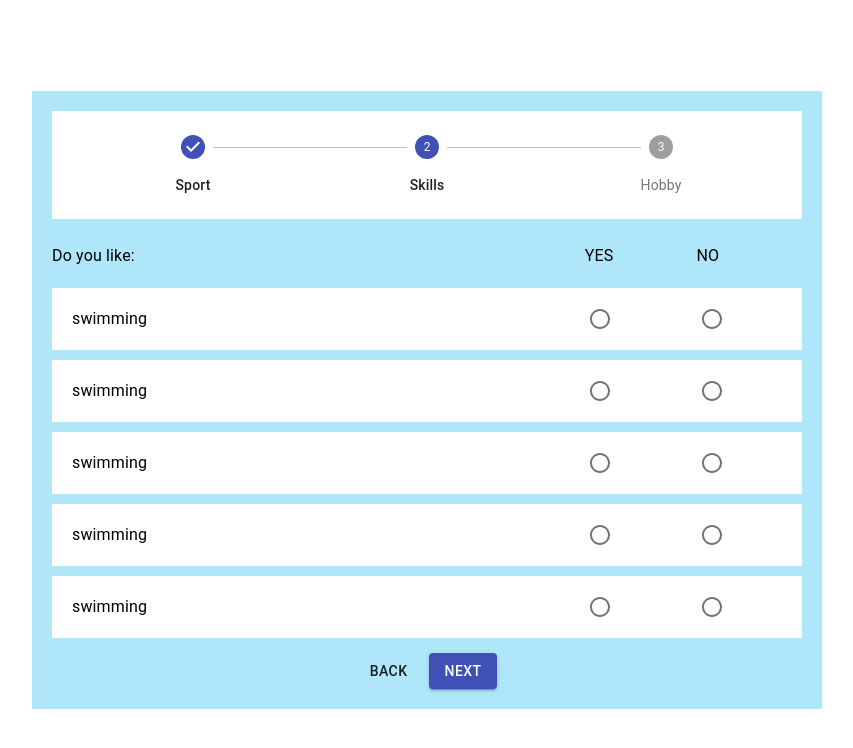
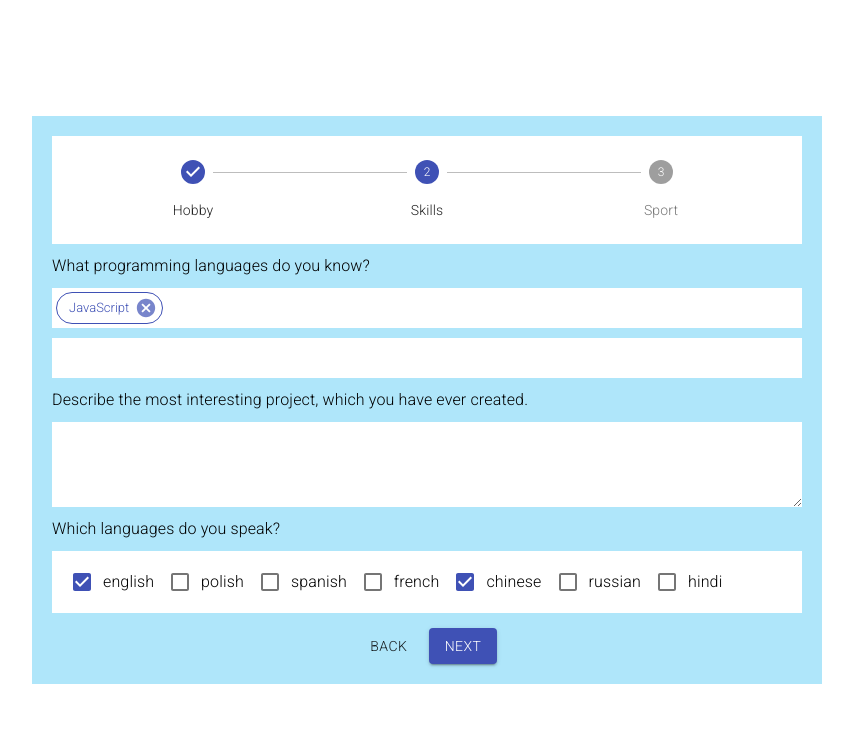
Before and after one commit to framista/questionnaire, a React (Create React App) app: page / in a window 1280 px wide. Both pictures are taken after a click on the button "NEXT". Shown: the top 748 px of the page, without its empty margins (213-1066 px from the left). Built offline with nearby package versions, Linux system fonts and the light colour scheme.

Commit message:
Configure RTK for sport

```diff
--- a/public/index.html
+++ b/public/index.html
@@ -10,6 +10,8 @@
       content="Web site created using create-react-app"
     />
     <link rel="stylesheet" href="https://fonts.googleapis.com/icon?family=Material+Icons" />
+    <link href="https://fonts.googleapis.com/css2?family=Roboto:wght@300&display=swap" rel="stylesheet">
+
     <link rel="apple-touch-icon" href="%PUBLIC_URL%/logo192.png" />
     <!--
       manifest.json provides metadata used when your web app is installed on a
@@ -25,7 +27,7 @@
       work correctly both with client-side routing and a non-root public URL.
       Learn how to configure a non-root public URL by running `npm run build`.
     -->
-    <title>React App</title>
+    <title>Questionnaire</title>
   </head>
   <body>
     <noscript>You need to enable JavaScript to run this app.</noscript>
--- a/src/components/checkboxes/index.js
+++ b/src/components/checkboxes/index.js
@@ -4,7 +4,7 @@ import { FormControlLabel, Checkbox } from '@material-ui/core';
 
 const Checkboxes = ({ data, toggle }) => {
 
-    const handleToogle = (event, content) => {
+    const handleToggle = (event, content) => {
         toggle(content)
     }
 
@@ -20,7 +20,7 @@ const Checkboxes = ({ data, toggle }) => {
                                 color="primary"
                             />
                         }
-                        onChange={e => handleToogle(e, el.content)}
+                        onChange={e => handleToggle(e, el.content)}
                         label={el.content}
                         key={el.content}
                     />
--- a/src/components/questionForm/index.js
+++ b/src/components/questionForm/index.js
@@ -24,17 +24,17 @@ const useStyles = makeStyles((theme) => ({
 }));
 
 function getSteps() {
-    return ['Sport', 'Skills', 'Hobby'];
+    return ['Hobby', 'Skills', 'Sport'];
 }
 
 function getStepContent(stepIndex) {
     switch (stepIndex) {
         case 0:
-            return <Skills />
+            return "";
         case 1:
+            return <Skills />;
+        case 2:
             return <Sport />;
-        case 2:
-            return '';
         default:
             return '';
     }
--- a/src/components/questionRadio/index.js
+++ /dev/null
@@ -1,35 +0,0 @@
-import React from 'react';
-import Radio from '@material-ui/core/Radio';
-import Typography from '@material-ui/core/Typography';
-import './questionRadio.css'
-
-const QuestioRadio = () => {
-  const [selectedValue, setSelectedValue] = React.useState('none');
-  const handleChange = (event) => {
-    setSelectedValue(event.target.value);
-  };
-
-  return (
-    <div className="container__question">
-      <Typography>swimming</Typography>
-      <div className="question__radio">
-        <Radio
-          checked={selectedValue === 'true'}
-          onChange={handleChange}
-          value="true"
-          name="radio-button-demo"
-          inputProps={{ 'aria-label': 'true' }}
-        />
-        <Radio
-          checked={selectedValue === 'false'}
-          onChange={handleChange}
-          value="false"
-          name="radio-button-demo"
-          inputProps={{ 'aria-label': 'false' }}
-        />
-      </div>
-    </div>
-  );
-}
-
-export default QuestioRadio;
--- /dev/null
+++ b/src/components/radions/index.js
@@ -0,0 +1,45 @@
+import React from 'react';
+import Radio from '@material-ui/core/Radio';
+import Typography from '@material-ui/core/Typography';
+import './radions.css'
+
+const Radions = ({data, toggle}) => {
+
+  const handleChange = (event, content) => {
+    const selected = event.target.value;
+    toggle({content, selected});
+  };
+
+  return (
+    <div>
+      {data.map(el => {
+        return (
+          <div className="container__question">
+            <Typography>{el.content}</Typography>
+
+            <div className="question__radio">
+              <Radio
+                checked={el.selected === 'true'}
+                onChange={e => handleChange(e, el.content)}
+                value="true"
+                name="radio-button-demo"
+                inputProps={{ 'aria-label': 'true' }}
+              />
+              <Radio
+                checked={el.selected === 'false'}
+                onChange={e => handleChange(e, el.content)}
+                value="false"
+                name="radio-button-demo"
+                inputProps={{ 'aria-label': 'false' }}
+              />
+            </div>
+          </div>
+        )
+      })
+      }
+    </div>
+  );
+
+}
+
+export default Radions;
--- a/src/components/skills/skills.css
+++ b/src/components/skills/skills.css
@@ -26,6 +26,7 @@
     width: 100%;
     border: none;
     padding: 5px;
+    font-family: 'Roboto', sans-serif;
 }
 
 .skills__languages{
--- a/src/components/sport/index.js
+++ b/src/components/sport/index.js
@@ -1,9 +1,25 @@
 import React from 'react';
-import QuestioRadio from '../questionRadio';
+import { useSelector, useDispatch } from 'react-redux';
+import {
+    selectQuestions,
+    toggleSelected,
+} from './sportSlice'
+import Radions from '../radions';
 import './sport.css'
 import { Typography } from '@material-ui/core';
 
 const Sport = () => {
+
+    const dispatch = useDispatch();
+    const questions = useSelector(selectQuestions);
+
+    const handleToggleRadion = answer => {
+        // console.log('content')
+        // console.log(content)
+        console.log(answer)
+        dispatch(toggleSelected(answer));
+    }
+
     return (
         <div>
             <div className="container__command">
@@ -13,11 +29,7 @@ const Sport = () => {
                     <Typography className="sport__h3">NO</Typography>
                 </div>
             </div>
-            <QuestioRadio />
-            <QuestioRadio />
-            <QuestioRadio />
-            <QuestioRadio />
-            <QuestioRadio />
+            <Radions data={questions} toggle={handleToggleRadion} />
         </div>
     )
 };
--- /dev/null
+++ b/src/components/sport/sportSlice.js
@@ -0,0 +1,29 @@
+import { createSlice } from '@reduxjs/toolkit';
+
+const initialState = {
+    questions: [
+        { content: "swimming", selected: "none" },
+        { content: "running", selected: "none" },
+        { content: "rollerblading", selected: "none" },
+        { content: "dancing", selected: "none" },
+        { content: "playing cards", selected: "none" },
+    ],
+}
+
+const sportSlice = createSlice({
+    name: "sport",
+    initialState,
+    reducers: {
+        toggleSelected: (state, action) => {
+            const {content, selected} = action.payload;
+            const selectedQuestionIndex = state.questions.findIndex(q => q.content === content);
+            state.questions[selectedQuestionIndex].selected = selected;
+        }
+    }
+});
+
+export const { toggleSelected } = sportSlice.actions;
+
+export const selectQuestions = state => state.sport.questions;
+
+export default sportSlice.reducer;
--- a/src/reducers/index.js
+++ b/src/reducers/index.js
@@ -1,6 +1,8 @@
 import { combineReducers } from 'redux';
 import skillsSliceReducer from '../components/skills/skillsSlice'
+import sportsSliceReducer from '../components/sport/sportSlice'
 
 export default combineReducers({
     skills: skillsSliceReducer,
+    sport: sportsSliceReducer,
 })
```
Also changed, not shown: src/components/chips/chips.css (deleted), src/components/radions/radions.css (renamed from src/components/questionRadio/questionRadio.css).
